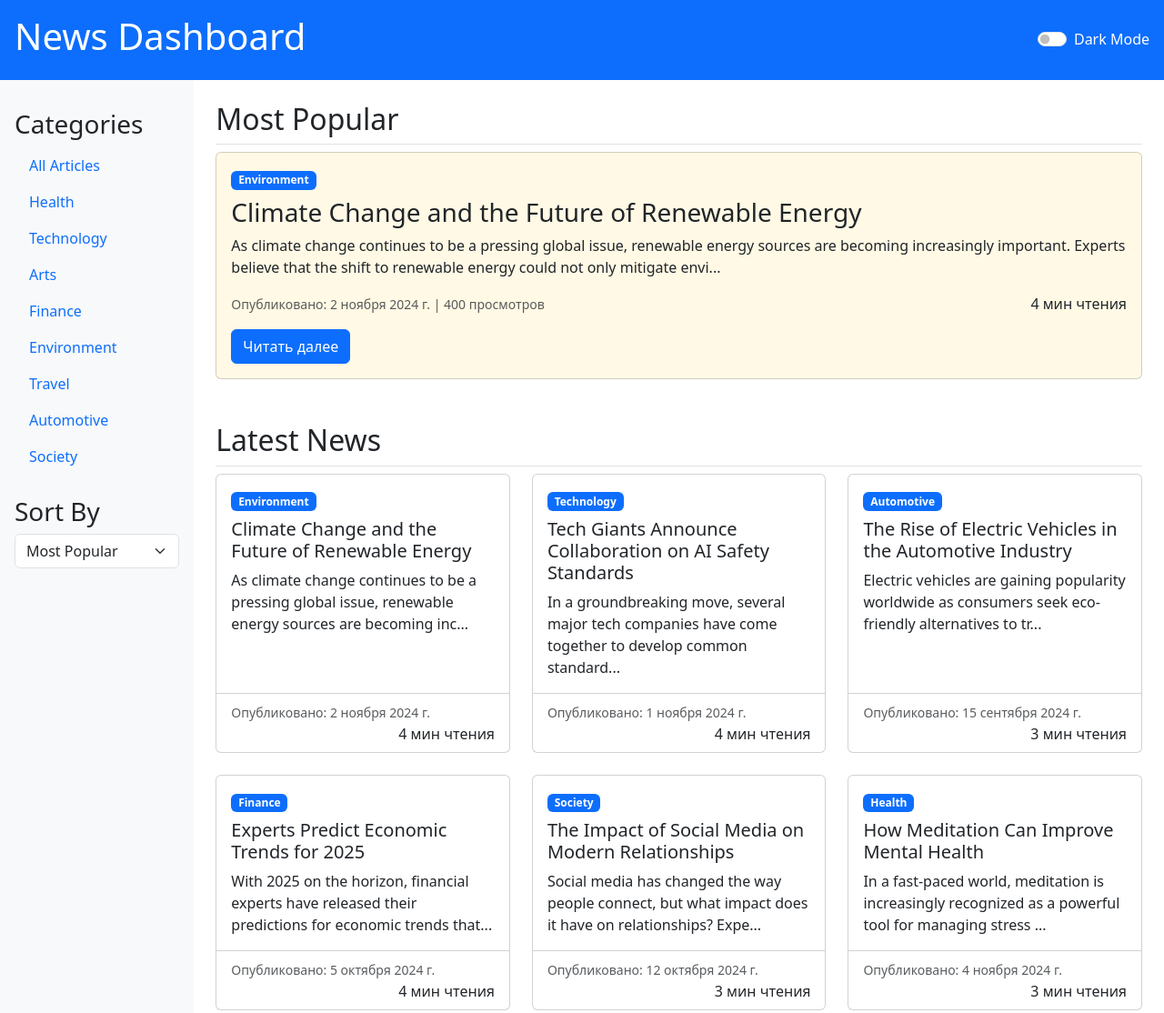
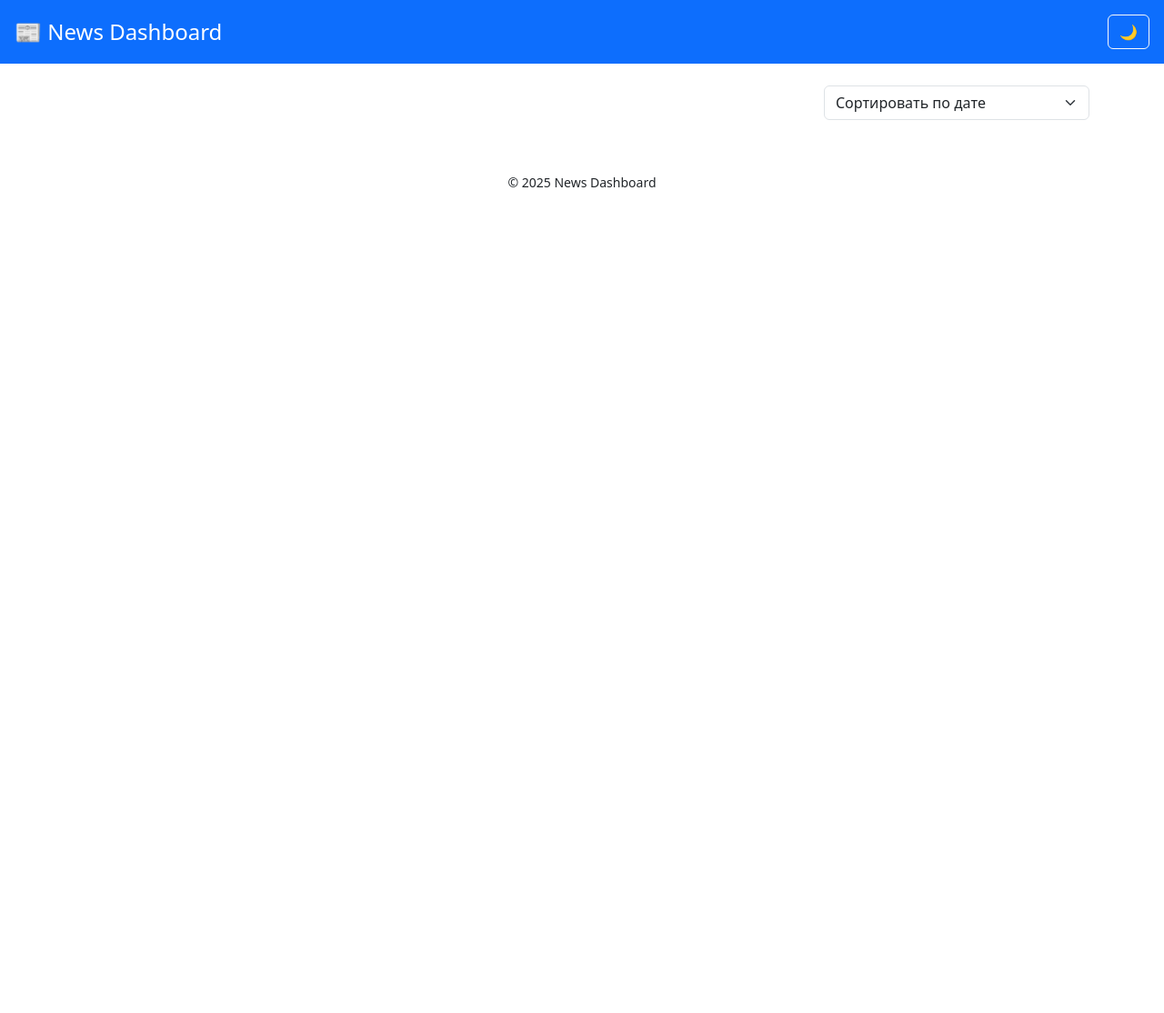
Before and after one commit to bekkyww/final, a plain HTML site: page index.html in a window 1280 px wide. Shown: the top 1114 px of the page at 91% size. After the commit the page ends 800 px from the top, so only its background shows below. Drawn offline with nearby package versions, Linux system fonts and the light colour scheme.

Commit message:
Update index.html

```diff
--- a/index.html
+++ b/index.html
@@ -1,85 +1,38 @@
 <!DOCTYPE html>
-<html lang="en" data-bs-theme="light">
+<html lang="ru" data-theme="light">
 <head>
-    <meta charset="UTF-8">
-    <meta name="viewport" content="width=device-width, initial-scale=1.0">
-    <title>News Dashboard</title>
-    <link href="https://cdn.jsdelivr.net/npm/bootstrap@5.3.0/dist/css/bootstrap.min.css" rel="stylesheet">
-    <link rel="stylesheet" href="styles.css">
+  <meta charset="UTF-8" />
+  <meta name="viewport" content="width=device-width, initial-scale=1" />
+  <title>News Dashboard</title>
+  <!-- Bootstrap CSS -->
+  <link href="https://cdn.jsdelivr.net/npm/bootstrap@5.3.6/dist/css/bootstrap.min.css" rel="stylesheet" integrity="sha384-4Q6Gf2aSP4eDXB8Miphtr37CMZZQ5oXLH2yaXMJ2w8e2ZtHTl7GptT4jmndRuHDT" crossorigin="anonymous">
+  <!-- Custom CSS -->
+  <link rel="stylesheet" href="style.css" />
 </head>
 <body>
-    <div class="container-fluid p-0">
-        <header class="bg-primary text-white p-3">
-            <div class="d-flex justify-content-between align-items-center">
-                <div class="d-flex align-items-center">
-                    <button class="btn btn-primary d-md-none me-2" type="button" data-bs-toggle="collapse" data-bs-target="#sidebarCollapse" aria-expanded="false" aria-controls="sidebarCollapse">
-                        ☰
-                    </button>
-                    <h1>News Dashboard</h1>
-                </div>
-                <div class="form-check form-switch">
-                    <input class="form-check-input" type="checkbox" id="themeToggle">
-                    <label class="form-check-label" for="themeToggle">Dark Mode</label>
-                </div>
-            </div>
-        </header>
+  <header class="bg-primary text-white p-3 d-flex justify-content-between align-items-center">
+    <h1 class="h4 mb-0">📰 News Dashboard</h1>
+    <button id="themeToggle" class="btn btn-outline-light">🌙</button>
+  </header>
 
-        <div class="row g-0">
-            <aside class="col-md-3 col-lg-2 bg-light sidebar p-3 collapse d-md-block" id="sidebarCollapse">
-                <div class="sticky-top pt-3">
-                    <h3>Categories</h3>
-                    <ul class="nav flex-column" id="categoryList">
-                        <li class="nav-item">
-                            <a class="nav-link active" href="#" data-category="all">All Articles</a>
-                        </li>
-                    </ul>
+  <main class="container my-4">
+    <div class="d-flex justify-content-between align-items-center mb-3">
+      <div id="most-popular"></div>
+      <select id="sortSelect" class="form-select w-auto">
+        <option value="date">Сортировать по дате</option>
+        <option value="views">Сортировать по популярности</option>
+      </select>
+    </div>
+    <div class="row" id="articles-container"></div>
+  </main>
 
-                    <h3 class="mt-4">Sort By</h3>
-                    <select class="form-select" id="sortSelect">
-                        <option value="views">Most Popular</option>
-                        <option value="date">Newest First</option>
-                    </select>
-                </div>
-            </aside>
+  <footer class="text-center py-3">
+    <small>&copy; 2025 News Dashboard</small>
+  </footer>
 
-            <main class="col-md-9 col-lg-10 p-4">
-                <section class="mb-5">
-                    <h2 class="border-bottom pb-2">Most Popular</h2>
-                    <div class="card bg-warning bg-opacity-10" id="mostPopular">
-                    </div>
-                </section>
-
-                <section>
-                    <h2 class="border-bottom pb-2">Latest News</h2>
-                    <div class="row row-cols-1 row-cols-md-2 row-cols-lg-3 g-4" id="articlesGrid">
-                    </div>
-                </section>
-            </main>
-        </div>
-
-        <footer class="bg-dark text-white p-3 text-center">
-            <p>© 2024 News Dashboard. All rights reserved.</p>
-        </footer>
-    </div>
-
-    <div class="modal fade" id="articleModal" tabindex="-1" aria-hidden="true">
-        <div class="modal-dialog modal-lg">
-            <div class="modal-content">
-                <div class="modal-header">
-                    <h5 class="modal-title" id="modalTitle"></h5>
-                    <button type="button" class="btn-close" data-bs-dismiss="modal" aria-label="Close"></button>
-                </div>
-                <div class="modal-body" id="modalBody">
-                </div>
-                <div class="modal-footer">
-                    <span class="me-auto" id="modalMeta"></span>
-                    <button type="button" class="btn btn-secondary" data-bs-dismiss="modal">Close</button>
-                </div>
-            </div>
-        </div>
-    </div>
-
-    <script src="https://cdn.jsdelivr.net/npm/bootstrap@5.3.0/dist/js/bootstrap.bundle.min.js"></script>
-    <script src="script.js"></script>
+  <!-- Bootstrap JS Bundle -->
+  <script src="https://cdn.jsdelivr.net/npm/bootstrap@5.3.6/dist/js/bootstrap.bundle.min.js" integrity="sha384-j1CDi7MgGQ12Z7Qab0qlWQ/Qqz24Gc6BM0thvEMVjHnfYGF0rmFCozFSxQBxwHKO" crossorigin="anonymous"></script>
+  <!-- Custom JS -->
+  <script src="script.js"></script>
 </body>
 </html>
```
